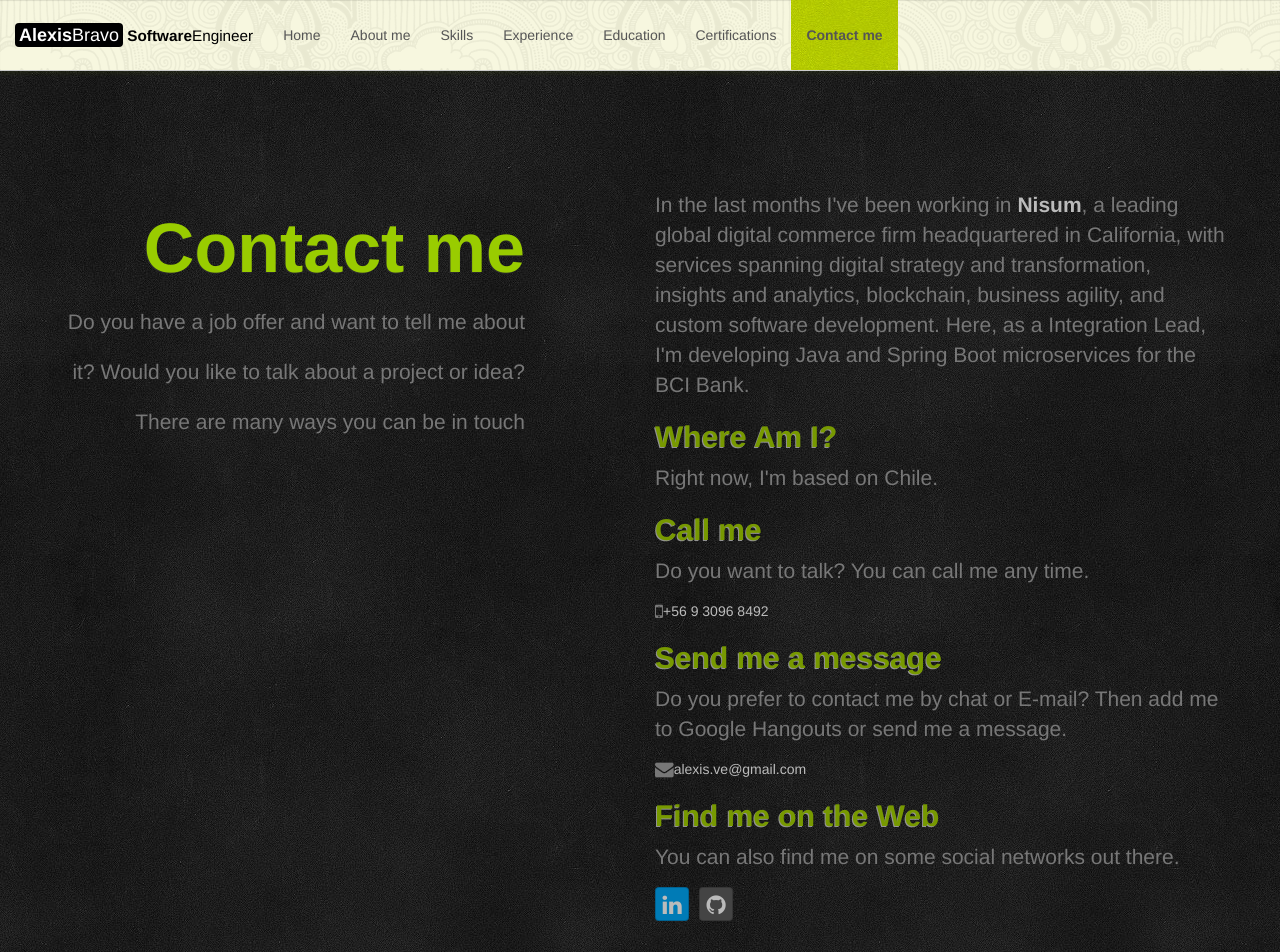
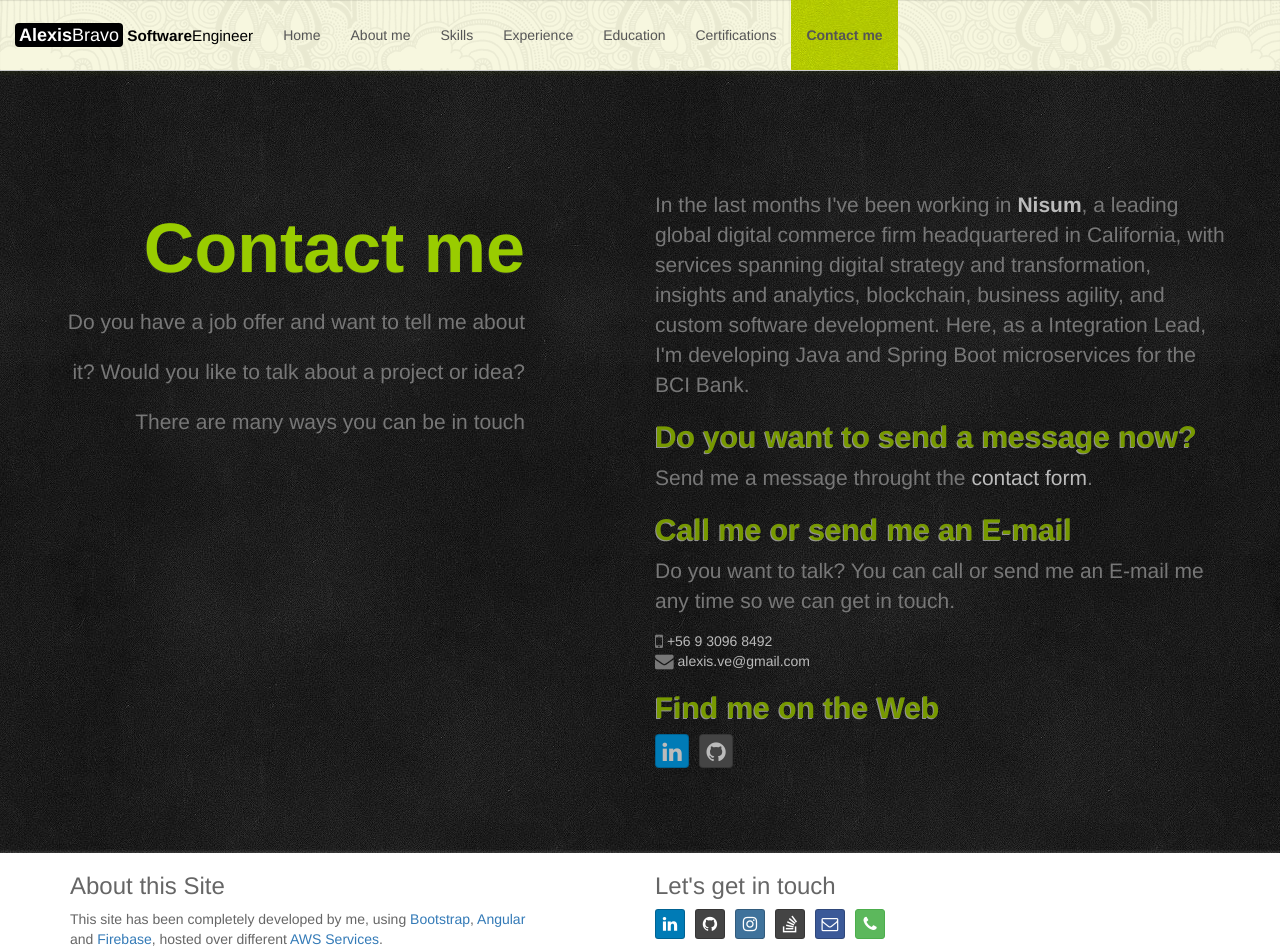
Before and after one commit to thisisalexis/thisisalexis.github.io, an Angular app: page /contact-me in a window 1280 px wide. Shown: the top 952 px of the page. Built offline with nearby package versions, Linux system fonts and the light colour scheme.

Commit message:
feat: (not-yet-functional) html static contact form added to contact-me component

```diff
--- a/src/app/modules/content/components/contact-me/contact-me.component.html
+++ b/src/app/modules/content/components/contact-me/contact-me.component.html
@@ -7,28 +7,53 @@
       </div>
       <div class="col-xs-12 col-md-6 col-md-offset-1 content-right">
         <p>In the last months I've been working in <strong><a [href]=currentCompanyWebSite target="_blank">{{currentCompany}}</a></strong>, {{currentCompanyDescription}}. Here, as a Integration Lead, I'm developing Java and Spring Boot microservices for the BCI Bank.</p>
-        <h2>Where Am I?</h2>
-        <p>Right now, I'm based on {{currentCountry}}.</p>
-        <h2>Call me</h2>
-        <p>Do you want to talk? You can call me any time.</p>
+        <h2>Do you want to send a message now?</h2>
+        <p>Send me a message throught the <a href="#" data-toggle="modal" data-target="#contact-form-modal">contact form</a>.</p>
+        <h2>Call me or send me an E-mail</h2>
+        <p>Do you want to talk? You can call or send me an E-mail me any time so we can get in touch.</p>
         <address>
-          <i class="fa fa-mobile fa-lg"></i> <a href="tel:{{phone}}">{{phone}}</a><br>
-        </address>
-        <h2>Send me a message</h2>
-        <p>Do you prefer to contact me by chat or E-mail? Then add me to Google Hangouts or send me a message.</p>
-        <address>
-          <i class="fa fa-envelope fa-lg"></i>
-          <a href="mailto:{{email}}">{{email}}</a>
+          <i class="fa fa-mobile fa-lg"></i> <a href="tel:{{phone}}"> {{phone}}</a><br>
+          <i class="fa fa-envelope fa-lg"></i> <a href="mailto:{{email}}"> {{email}}</a>
         </address>
         <h2>Find me on the Web</h2>
-        <p>You can also find me on some social networks out there.</p>
         <ul class="list-inline">
-          <!--<li><a class="btn btn-social-icon btn-google" href="https://plus.google.com/+AlexisJos%C3%A9BravoLlovera" target="_blank"><i class="fa fa-google-plus"></i></a></li>-->
           <li><a class="btn btn-social-icon btn-linkedin" href="{{linkedInProfile}}" target="_blank"><i class="fa fa-linkedin"></i></a></li>
           <li><a class="btn btn-social-icon btn-github" href="{{githubProfile}}" data-toggle="tooltip" data-placement="bottom" title="ThisIsAlexis" target="_blank"><i class="fa fa-github"></i></a></li>
-          <!--<<li><a class="btn btn-social-icon btn-instagram" href="http://instagram.com/thisisalexis1" data-toggle="tooltip" data-placement="bottom" title="ThisIsAlexis1" target="_blank"><i class="fa fa-instagram"></i></a></li>-->
         </ul>
       </div>
     </div>
   </div>
+
+  <!-- Send message form modal -->
+  <div class="modal fade" id="contact-form-modal" tabindex="-1" role="dialog" aria-labelledby="myModalLabel">
+    <div class="modal-dialog" role="document">
+      <div class="modal-content">
+        <div class="modal-header">
+          <button type="button" class="close" data-dismiss="modal" aria-label="Close"><span aria-hidden="true">&times;</span></button>
+          <h4 class="modal-title" id="myModalLabel">Contact Form</h4>
+        </div>
+        <div class="modal-body">
+          <form>
+            <div class="form-group">
+              <label for="name">Your name</label>
+              <input type="text" class="form-control" id="name" placeholder="John Doe">
+            </div>
+            <div class="form-group">
+              <label for="email">Your E-mail address</label>
+              <input type="email" class="form-control" id="email" placeholder="example@something.com">
+            </div>
+            <div class="form-group">
+              <label for="message">Your message</label>
+              <textarea id="message" class="form-control" rows="5"></textarea>
+            </div>
+            <button *ngIf="false" type="submit" class="btn btn-default">Submit</button>
+          </form>
+        </div>
+        <div class="modal-footer">
+          <button type="button" class="btn btn-link cancel-message-button" data-dismiss="modal">Cancel</button>
+          <button type="button" class="btn btn-success send-message-button" disabled>Send message</button>
+        </div>
+      </div>
+    </div>
+  </div>
 </section>
--- a/src/assets/css/site.css
+++ b/src/assets/css/site.css
@@ -97,9 +97,18 @@ div#body section.chalkboard {
 	}
 div#body section.chalkboard a { color: #bbb; }
 
-footer#footer { background: url('../img/patterns/chalkboard.jpg') top left repeat; color: #666;
+footer#footer { background: url('../img/patterns/chalkboard.jpg') top lef    border-bottom-color: rgb(229, 229, 229);
+  t repeat; color: #666;
 	-webkit-box-shadow: 0 -2px 2px rgba(150, 150, 150, 0.2);
 	box-shadow: 0 -2px 2px rgba(150, 150, 150, .2);
 }
 footer#footer .bottom { border-top: 1px solid #252525; text-align: center; }
 footer#footer #copyright { padding: 10px 0 0; }
+
+
+#contact-form-modal button.cancel-message-button { color: #333 !important; }
+
+
+#contact-form-modal .modal-content { background: url('../img/patterns/skulls.png') top left repeat rgba(255, 255, 255, 0.8); }
+#contact-form-modal .modal-content .modal-header {  border-bottom-color: #ccc; }
+#contact-form-modal .modal-content .send-message-button { color: #111; font-weight: bold; }
```
Also changed, not shown: src/app/modules/content/components/contact-me/contact-me.component.ts (+3 -4 lines).
